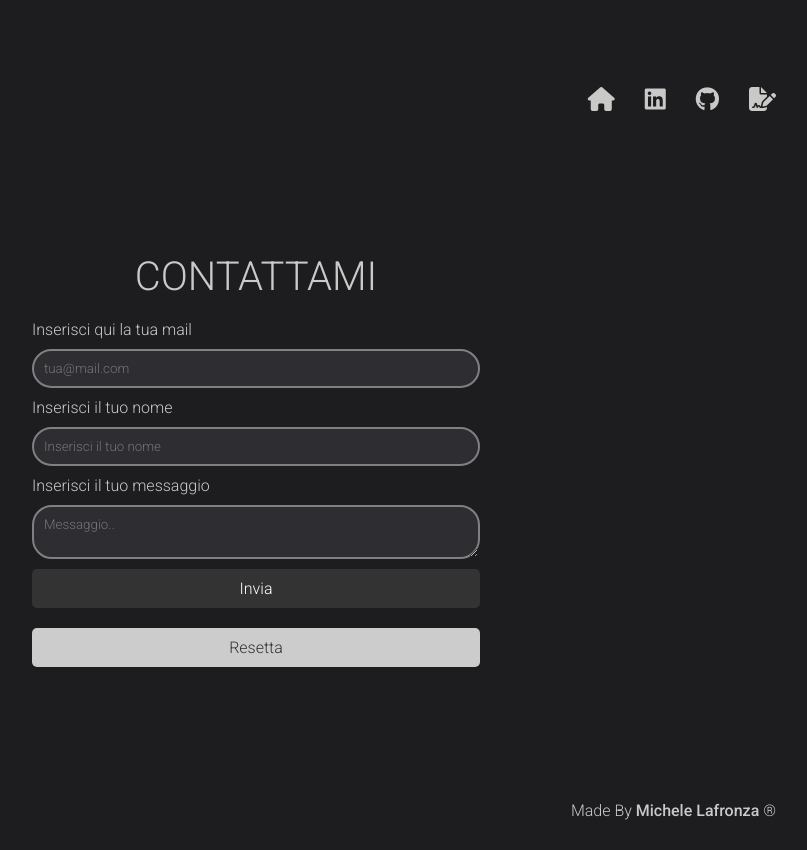
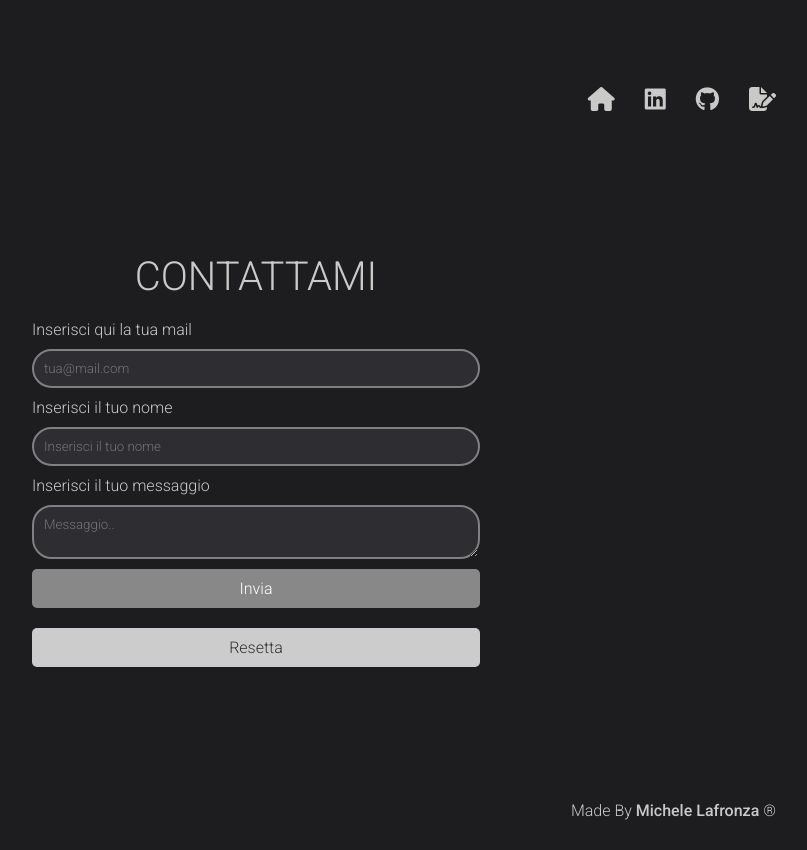
Before and after one commit to MicheleLafronza/my-portfolio, a Vue app: page /contact in a window 1280 px wide. Shown: the whole page, without its empty margins (384-1191 px from the left). Built offline with nearby package versions, Linux system fonts and the light colour scheme; a web font is replaced by a local one.

Commit message:
form button disable if inputs are empty

```diff
--- a/src/views/ContactView.vue
+++ b/src/views/ContactView.vue
@@ -6,7 +6,9 @@
     name: 'ContactView',
     data(){
       return {
-
+        email: '',
+        fullname: '',
+        message:''
       }
     },
     methods:{
@@ -23,13 +25,12 @@
       <h1 class="title">CONTATTAMI</h1>
       <form action="https://formsubmit.co/18eb67f0702edd329c58d94ffaa689a5" class="form-container" method="post" ref="contactForm">
         <label for="email">Inserisci qui la tua mail</label>
-        <input type="email" name="email" id="email" placeholder="tua@mail.com">
+        <input type="email" name="email" id="email" v-model="email" placeholder="tua@mail.com">
         <label for="fullname">Inserisci il tuo nome</label>
-        <input type="text" name="name" id="fullname" placeholder="Inserisci il tuo nome">
+        <input type="text" name="name" id="fullname" v-model="fullname" placeholder="Inserisci il tuo nome">
         <label for="message">Inserisci il tuo messaggio</label>
-        <textarea name="message" id="message" placeholder="Messaggio.."></textarea>
-        <button type="submit" class="btn-submit">
-          <!-- {{ isLoading ? "Invio..." : "Invia Messaggio" }} -->
+        <textarea name="message" id="message" v-model="message" placeholder="Messaggio.."></textarea>
+        <button type="submit" class="btn-submit" :disabled="!email || !fullname || !message">
             Invia
         </button>
         <button type="button" class="btn-reset" @click="resetForm">
```
